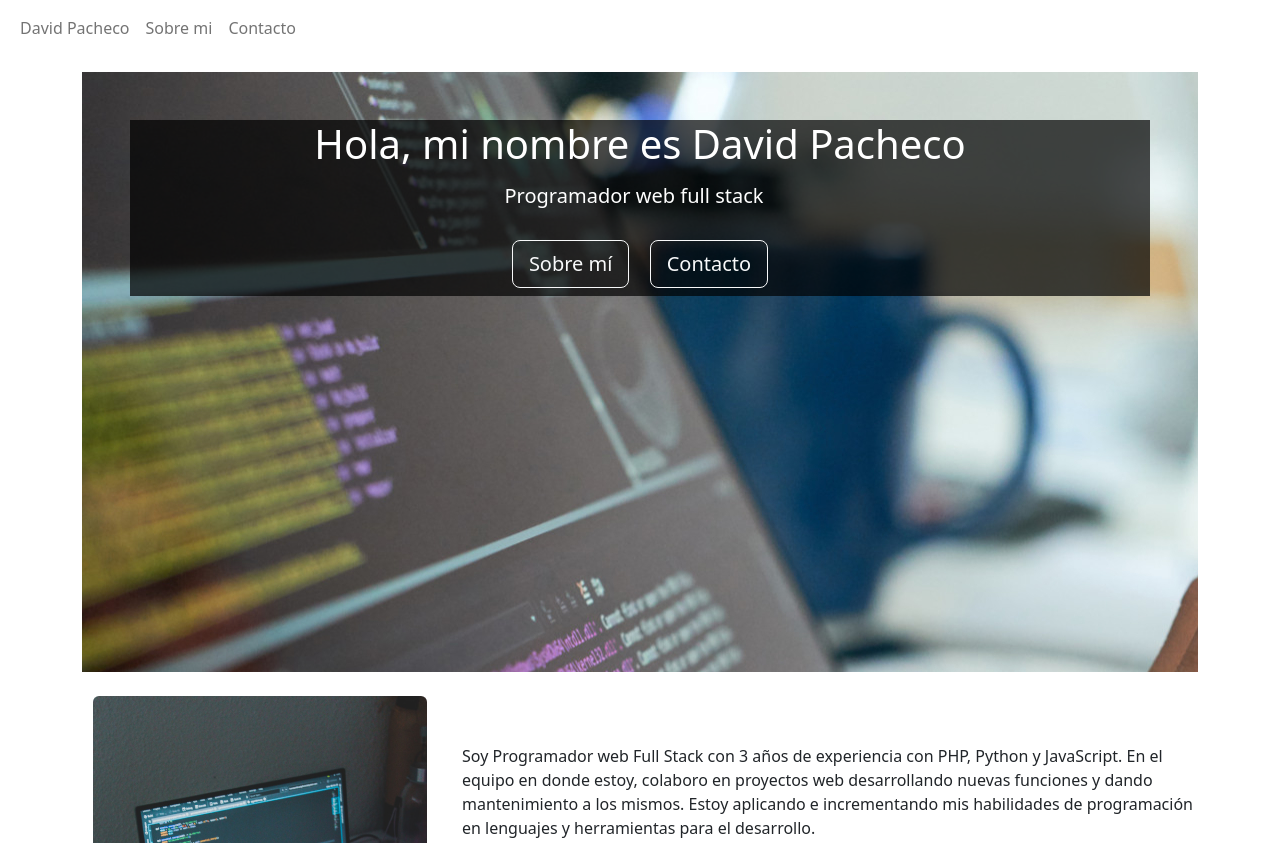
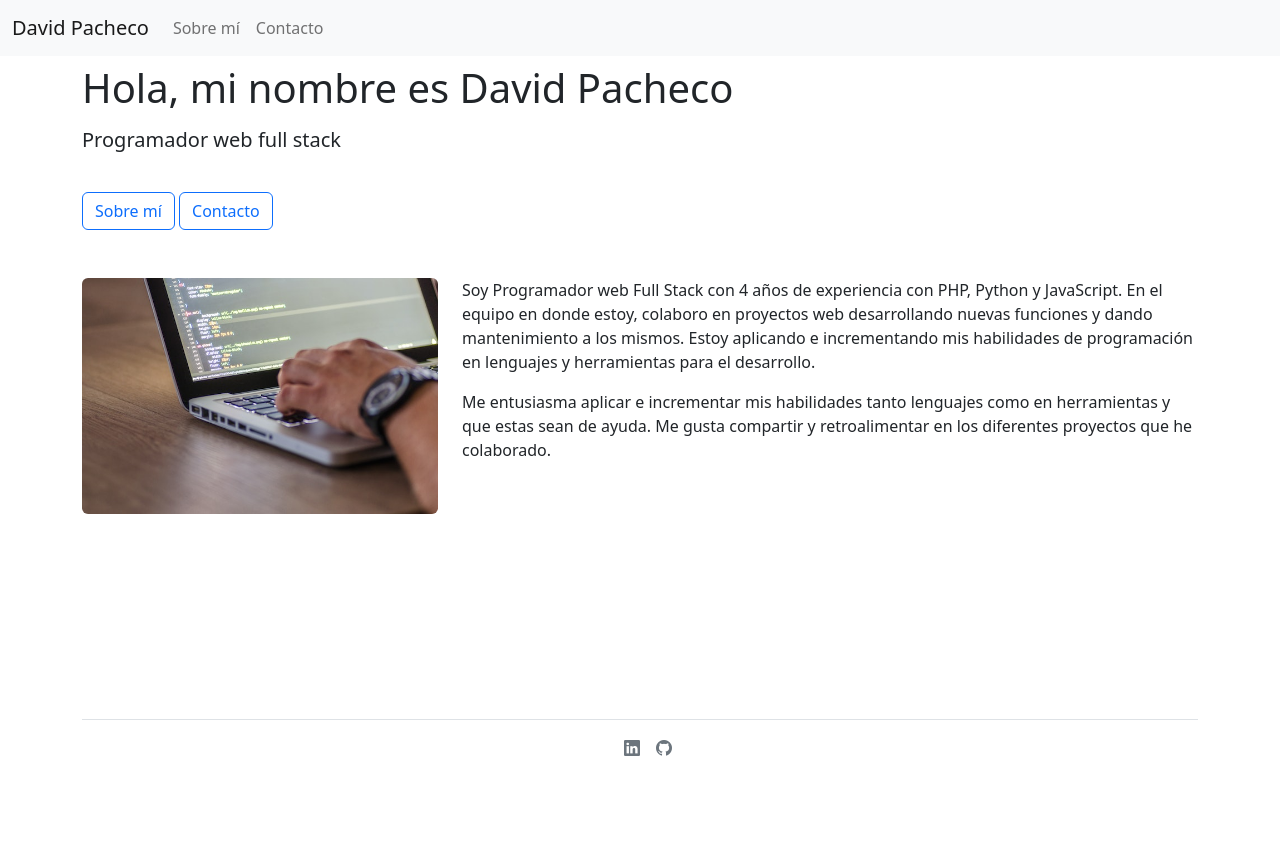
Before and after one commit to David-Hdez/portafolio, an Astro site: page / in a window 1280 px wide. Shown: the top 843 px of the page. After the commit the page ends 800 px from the top, so only its background shows below. Built offline with nearby package versions, Linux system fonts and the light colour scheme; Astro itself is replaced by a stand-in of ours.

Commit message:
refactor: navbar and footer
Sticky footer: end of the available space.

```diff
--- a/src/components/Footer.astro
+++ b/src/components/Footer.astro
@@ -1,45 +1,13 @@
 ---
 ---
 
-<footer class="text-center text-white mt-5" id="credits-links">
-    <!-- Grid container -->
-    <div class="container pt-4">
-        <!-- Section: Social media -->
-        <section class="mb-4">
-            <!-- Linkedin -->
-            <a
-                class="btn btn-link btn-floating btn-lg text-dark m-1"
-                href="https://www.linkedin.com/in/david-alfredo-hdez/"
-                role="button"
-                target="_blank"
-                rel="noopener noreferrer"
-                data-mdb-ripple-color="dark"><i class="fab fa-linkedin"></i></a
-            >
-            <!-- Github -->
-            <a
-                class="btn btn-link btn-floating btn-lg text-dark m-1"
-                href="https://github.com/David-Hdez"
-                rel="noopener noreferrer"
-                target="_blank"
-                role="button"
-                data-mdb-ripple-color="dark"><i class="fab fa-github"></i></a
-            >
-        </section>
-        <!-- Section: Social media -->
-    </div>
-    <!-- Grid container -->
-
-    <!-- Copyright -->
-    <div class="text-center text-dark p-3" id="rights">David Pacheco</div>
-    <!-- Copyright -->
-</footer>
-
-<style>
-    #credits-links {
-        background-color: #f1f1f1;
-    }
-
-    #rights {
-        background-color: rgba(0, 0, 0, 0.2);
-    }
-</style>
+<div class="mt-auto">
+  <div class="container">
+    <footer class="d-flex flex-wrap justify-content-between align-items-center py-3 my-4 border-top st-auto">
+      <ul class="nav col-md-12 justify-content-center list-unstyled d-flex">
+        <li class="ms-3"><a class="text-muted" href="https://www.linkedin.com/in/david-alfredo-hdez/"><i class="bi bi-linkedin"></i></a></li>
+        <li class="ms-3"><a class="text-muted" href="https://github.com/David-Hdez"><i class="bi bi-github"></i></a></li>
+      </ul>
+    </footer>
+  </div>
+</div>
--- a/src/components/Navbar.astro
+++ b/src/components/Navbar.astro
@@ -1,26 +1,16 @@
 ---
 ---
 
-<nav class="navbar navbar-expand-lg navbar-light bg-white">
+<nav class="navbar navbar-expand-lg fixed-top bg-light">
 	<div class="container-fluid">
-		<button
-			class="navbar-toggler"
-			type="button"
-			data-mdb-toggle="collapse"
-			data-mdb-target="#navbarExample01"
-			aria-controls="navbarExample01"
-			aria-expanded="false"
-			aria-label="Toggle navigation"
-		>
-			<i class="fas fa-bars"></i>
+	  <a class="navbar-brand" href="/">David Pacheco</a>
+	  <button class="navbar-toggler" type="button" data-bs-toggle="collapse" data-bs-target="#navbarNav" aria-controls="navbarNav" aria-expanded="false" aria-label="Toggle navigation">
+		<span class="navbar-toggler-icon"></span>
 	  </button>
-		<div class="collapse navbar-collapse" id="navbarExample01">
-			<ul class="navbar-nav me-auto mb-2 mb-lg-0">
-				<li class="nav-item active">
-					<a class="nav-link" aria-current="page" href="/">David Pacheco</a>
-				</li>
+	  <div class="collapse navbar-collapse" id="navbarNav">
+		<ul class="navbar-nav">
 		  <li class="nav-item">
-					<a class="nav-link" href="/sobre-mi">Sobre mi</a>
+			<a class="nav-link" href="/sobre-mi/habilidades">Sobre mí</a>
 		  </li>
 		  <li class="nav-item">
 			<a class="nav-link" href="/contactame">Contacto</a>
--- a/src/pages/index.astro
+++ b/src/pages/index.astro
@@ -1,75 +1,59 @@
 ---
 import Layout from "../layouts/Layout.astro";
 import Writter from "../components/Writter.astro";
-import ContactMe from "../components/ContactMe.astro";
 ---
 
 <Layout title="David Pacheco: Programador web full stack">
-	<div id="intro-hero" class="p-5 text-center bg-image">
-		<div class="mask" style="background-color: rgba(0, 0, 0, 0.7);">
-			<div class="d-flex justify-content-center align-items-center h-100">
-				<div class="text-white">
+	<div class="row mt-5">
+		<div class="col">
 			<h1 class="mb-3">Hola, mi nombre es David Pacheco</h1>
+		</div>
+	</div>
+
+	<div class="row">
+		<div class="col">
 			<Writter />
+		</div>
+	</div>
+
+	<div class="row mt-3">
+		<div class="col">
 			<a
-						class="btn btn-outline-light btn-lg m-2"
-						href="/sobre-mi"
+				class="btn btn-outline-primary"
+				href="/sobre-mi/habilidades"
 				role="button">Sobre mí</a
 			>
 			<a
-						class="btn btn-outline-light btn-lg m-2"
+				class="btn btn-outline-primary"
 				href="/contactame"
 				role="button">Contacto</a
 			>
 		</div>
 	</div>
-		</div>
-	</div>
 
-	<div class="row mt-4 about">
+	<div class="row mt-5">
 		<div class="col-sm-12 col-md-4 col-lg-4">
 			<img
-				src="/assets/pexels-czapp-arpad-7498603.jpg"
+				src="/assets/pexels-lukas-574071.jpg"
 				class="img-fluid rounded mx-auto d-block"
 				alt="Programando"
 			/>
 		</div>
 		<div class="col-sm-12 col-md-8 col-lg-8">
-			<p class="mt-5">
-				Soy Programador web Full Stack con 3 años de experiencia con
-				PHP, Python y JavaScript. En el equipo en donde estoy, colaboro
-				en proyectos web desarrollando nuevas funciones y dando
-				mantenimiento a los mismos. Estoy aplicando e incrementando mis
-				habilidades de programación en lenguajes y herramientas para el
-				desarrollo.
+			<p>
+				Soy Programador web Full Stack con 4 años de experiencia con
+				PHP, Python y JavaScript. En el equipo en donde estoy,
+				colaboro en proyectos web desarrollando nuevas funciones y
+				dando mantenimiento a los mismos. Estoy aplicando e
+				incrementando mis habilidades de programación en lenguajes y
+				herramientas para el desarrollo.
 			</p>
 			<p>
 				Me entusiasma aplicar e incrementar mis habilidades tanto
 				lenguajes como en herramientas y que estas sean de ayuda. Me
-				gusta compartir y retroalimentar en los diferentes proyectos que
-				he colaborado.
+				gusta compartir y retroalimentar en los diferentes proyectos
+				que he colaborado.
 			</p>
 		</div>
 	</div>
-
-	<ContactMe />
 </Layout>
-
-<style>
-	/* Default height for small devices */
-	#intro-hero {
-		height: 400px;
-		background-image: url("/assets/working-on-code.jpg");
-	}
-
-	/* Height for devices larger than 992px */
-	@media (min-width: 992px) {
-		#intro-hero {
-			height: 600px;
-		}
-	}
-
-	.about img {
-		max-height: 500px;
-	}
-</style>
```
Also changed, not shown: public/assets/pexels-lukas-574071.jpg (added). Lines whose indentation alone changed are shown as unchanged.
